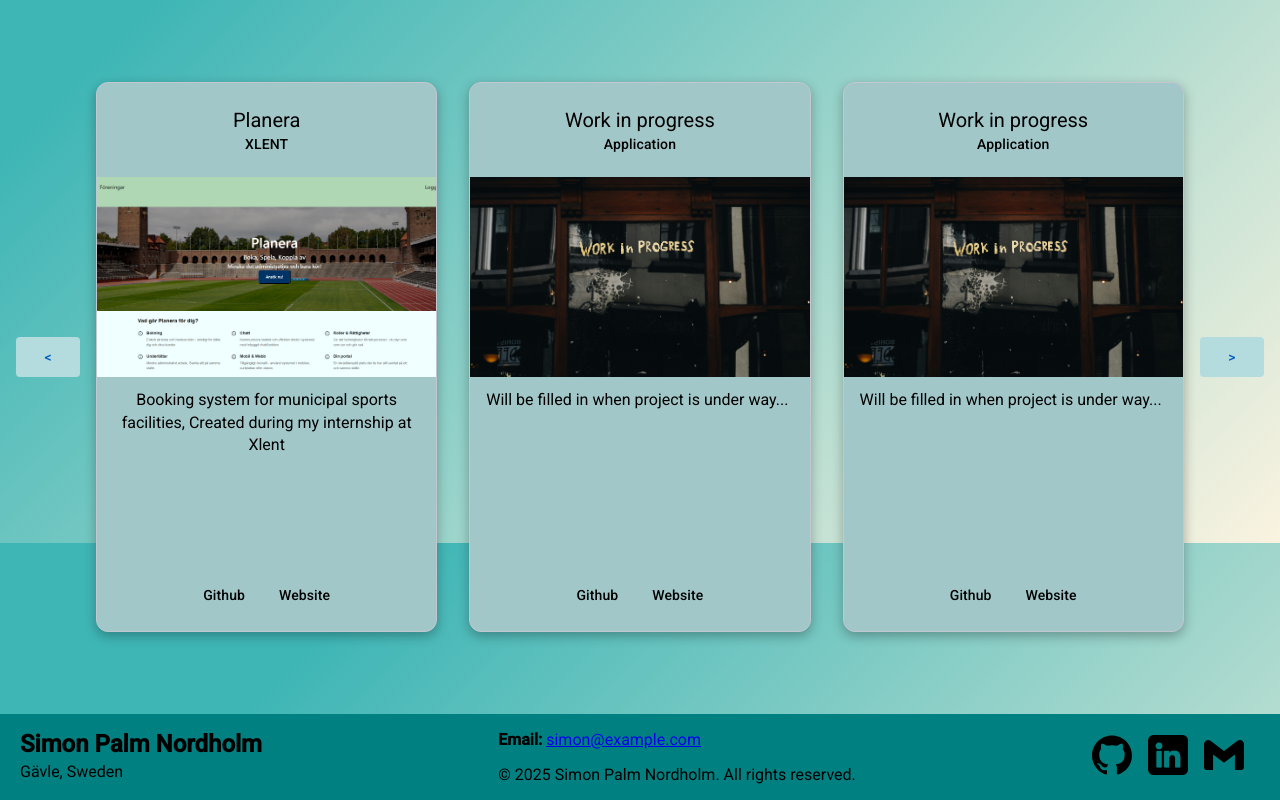
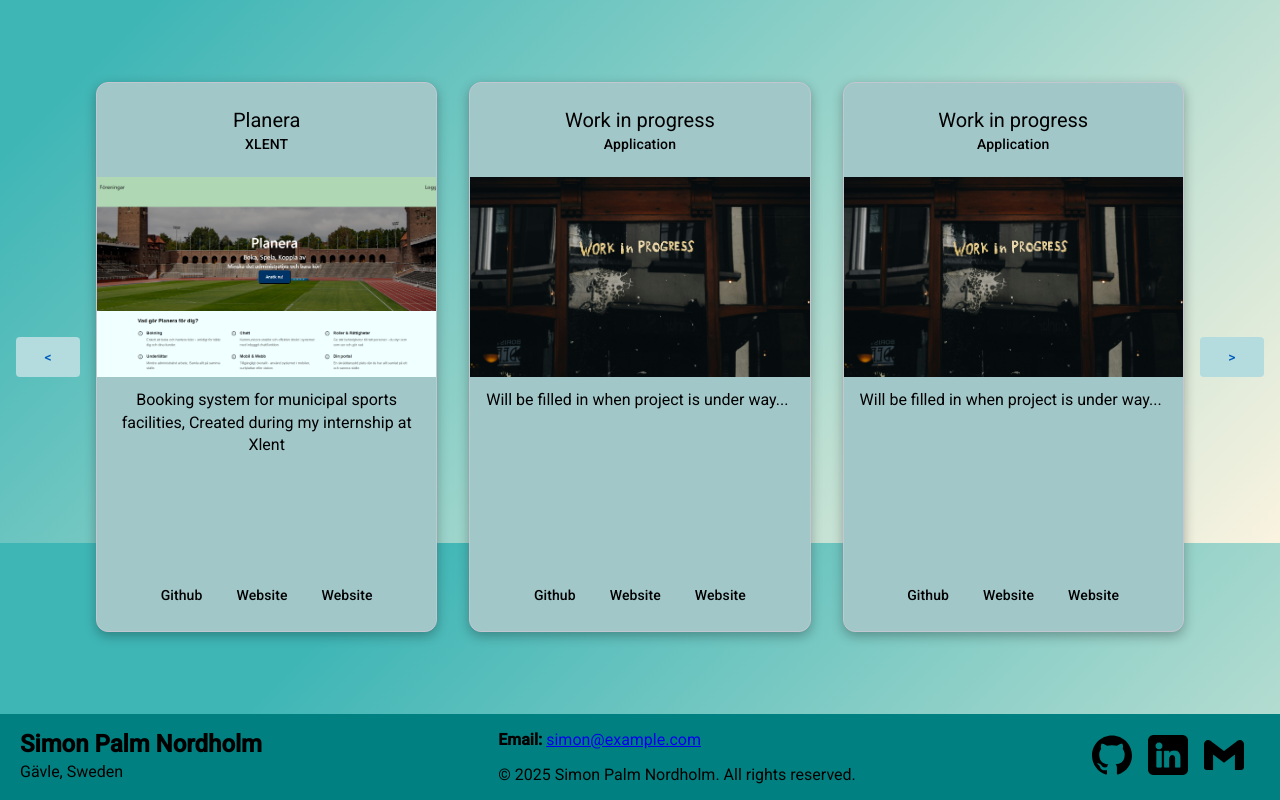
Before and after one commit to Palmen01/portfolio, an Angular app: page / in a window 1280 px wide. Shown: the part 1857-2657 px from the top of the page. Built offline with nearby package versions, Linux system fonts and the light colour scheme.

Commit message:
netlify test

```diff
--- a/src/app/carousel/carousel.component.html
+++ b/src/app/carousel/carousel.component.html
@@ -18,6 +18,7 @@
           <mat-card-actions class="links">
             <a mat-button [href]="item.git">Github</a>
             <a mat-button [href]="item.web">Website</a>
+            <a mat-button [href]="item.web">Website</a>
           </mat-card-actions>
         </mat-card>
       </div>
```
Also changed, not shown: 2 other files (tests, documents, lock files or other folders).
